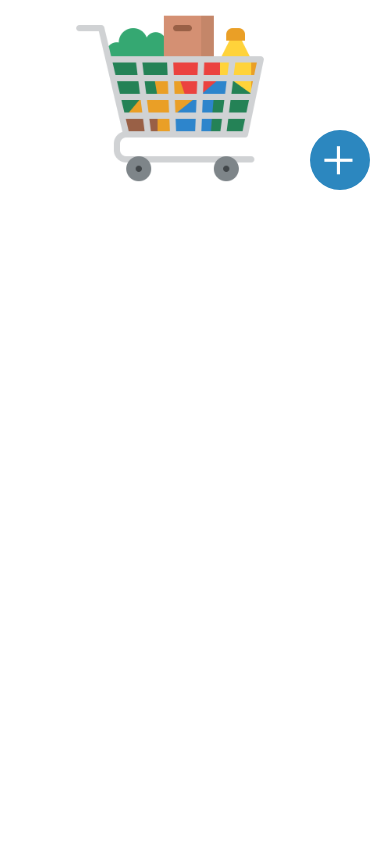
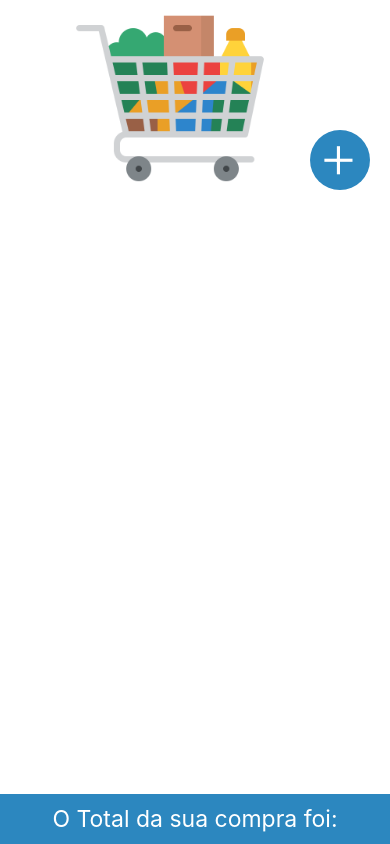
Before and after one commit to MarcusSoaresCarioca/appcompras, a React Native app: screen / in a window 390 px wide. Built offline with nearby package versions, Linux system fonts and the light colour scheme.

Commit message:
add preço

```diff
--- a/src/Home/index.js
+++ b/src/Home/index.js
@@ -10,6 +10,7 @@ const ItemAnimado = Animatable.createAnimatableComponent(TouchableOpacity);
 const ImagemAnimada = Animatable.createAnimatableComponent(Image)
 export default function Revisao() {
   const [nomeProd, setNomeProd] = useState(null)
+  const [preco, setPreco] = useState(null)
   const [lista, setLista] = useState([])
   const [stateModal, setStateModal] = useState(false)
 
@@ -61,6 +62,13 @@ export default function Revisao() {
       setNomeProd(null)
       alert("Finalizado")
     }
+  }
+
+  function somar (){
+      if(preco !== null && preco !== ""){
+
+      }
+
   }
 
   return (
@@ -125,12 +133,23 @@ export default function Revisao() {
                <Text style={styles.txtProd}>
                {item.nome}</Text>
 
+               <TextInput
+                placeholder='Preço'
+                style={styles.inputList}
+                value={preco}
+                onChangeText={setPreco}
+                keyboardType={'numeric'}></TextInput>
+
             </ItemAnimado>
           )
         }}
 
       />
 
+      <View style={styles.total}>
+        <Text style={styles.txtTotal}>O Total da sua compra foi:</Text>
+      </View>
+
     </View>
   );
 }
--- a/src/Home/style.js
+++ b/src/Home/style.js
@@ -57,6 +57,16 @@ const styles = StyleSheet.create({
       paddingHorizontal: 25,
       alignSelf:'center'
     },
+
+    inputList:{
+      width:70,
+      height:30,
+      backgroundColor:"#fff",
+      borderRadius:15,
+      alignItems:'center',
+      justifyContent:'center',
+      paddingLeft: 20
+    },
     txtProd: {
       fontWeight: '800',
       textAlign: 'center',
@@ -109,6 +119,19 @@ const styles = StyleSheet.create({
       position:'absolute',
       top:130,
       right:20,
+    },
+
+    total:{
+      backgroundColor:'#2C87BF',
+      width:'100%',
+      height:50,
+      justifyContent:"center",
+      alignItems:'center'
+    },
+
+    txtTotal:{
+      color:"#fff",
+      fontSize:23
     }
 
   });
```
